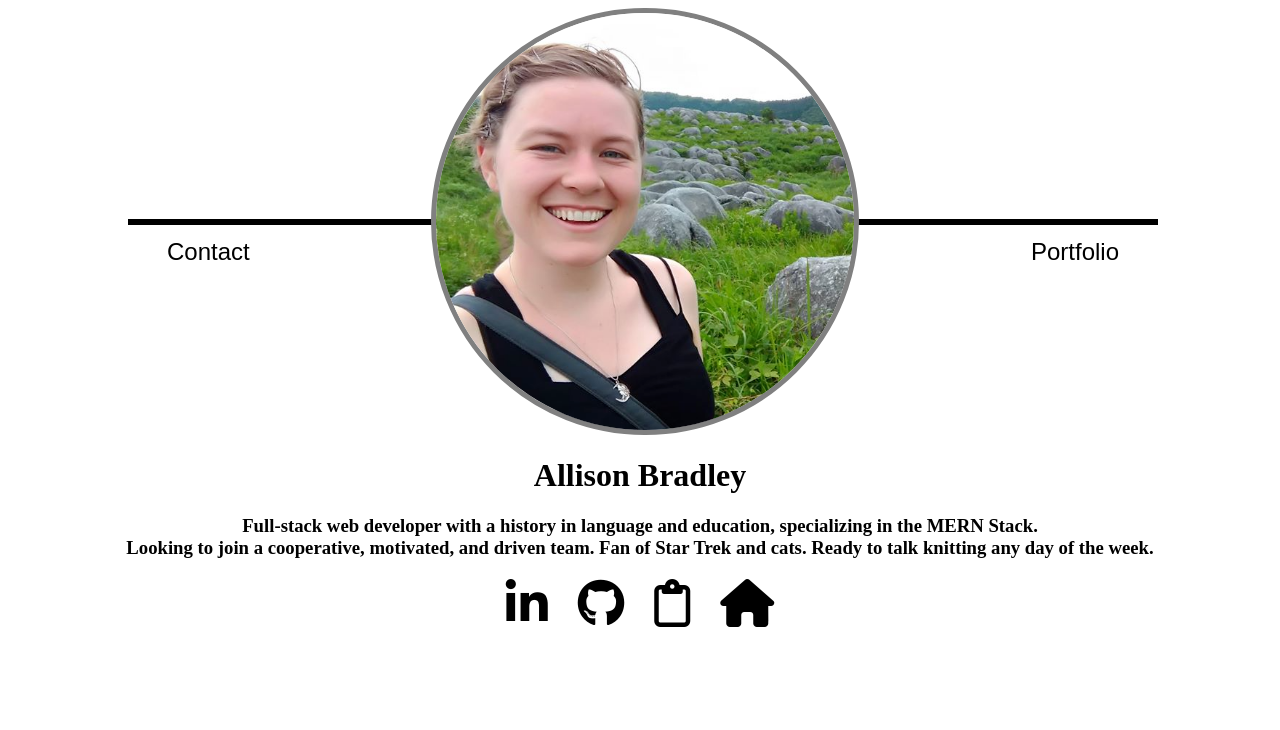
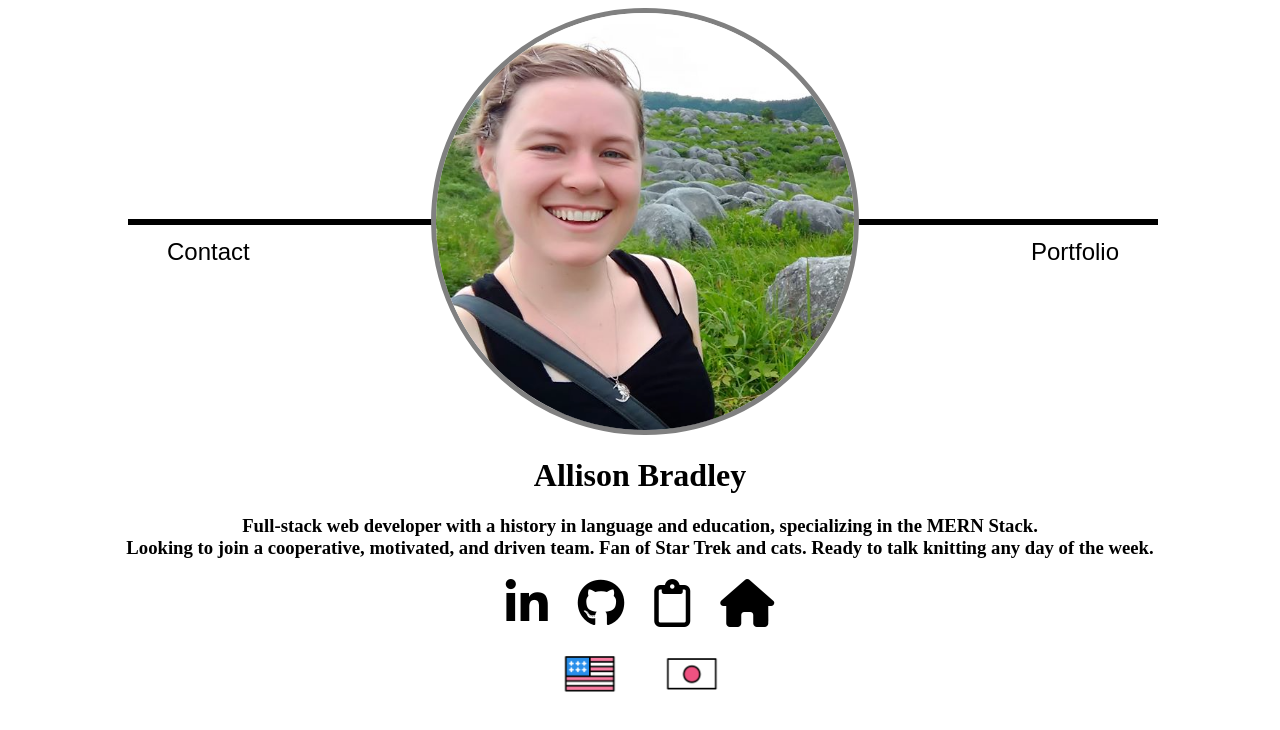
Before and after one commit to BestBroBradley/react-profile, a React (Create React App) app: page / in a window 1280 px wide. Shown: the top 730 px of the page. Built offline with nearby package versions, Linux system fonts and the light colour scheme; the HTML template or start-up script is replaced by a standard one; a web font is replaced by a local one.

Commit message:
installed USA and Japan buttons on footer

```diff
--- a/src/components/Footer.js
+++ b/src/components/Footer.js
@@ -1,6 +1,8 @@
 import React from "react"
 import { FooterWrapper } from "../styles"
 import { Link } from "react-router-dom"
+import Japan from "./images/japan.png"
+import USA from "./images/usa.png"
 
 export const Footer = () => {
     return (
@@ -10,6 +12,9 @@ export const Footer = () => {
                 <a target="_blank" rel="noopener noreferrer" href="https://github.com/BestBroBradley"><i className="fab fa-github fa-3x"></i></a>
                 <a target="_blank" rel="noopener noreferrer" href={`${process.env.PUBLIC_URL}/images/060120.pdf`}><i className="far fa-clipboard fa-3x"></i></a>
                 <Link to="/" href="https://www.linkedin.com/in/allison-bradley-bba219198/"><i className="fas fa-home fa-3x"></i></Link>
+                <br/>
+                <button><img src={USA}/></button>
+                <button><img src={Japan}/></button>
             </div>
         </FooterWrapper>
     )
--- a/src/styles/index.js
+++ b/src/styles/index.js
@@ -370,9 +370,28 @@ export const FooterWrapper = styled.div`
         :visited {
             color: black
         }
+
+
     }
 
-    #footer {
+    button {
+        margin: 15px;
+        border: none;
+        background: white;
 
+        :hover {
+            color: yellowgreen;
+            cursor: pointer
+        }
+
+        :visited {
+            border: none;
+        }
     }
+
+    img {
+        width: auto;
+        height: 60px;
+    }
+
 `
```
Also changed, not shown: src/components/images/japan.png (added), src/components/images/usa.png (added).
